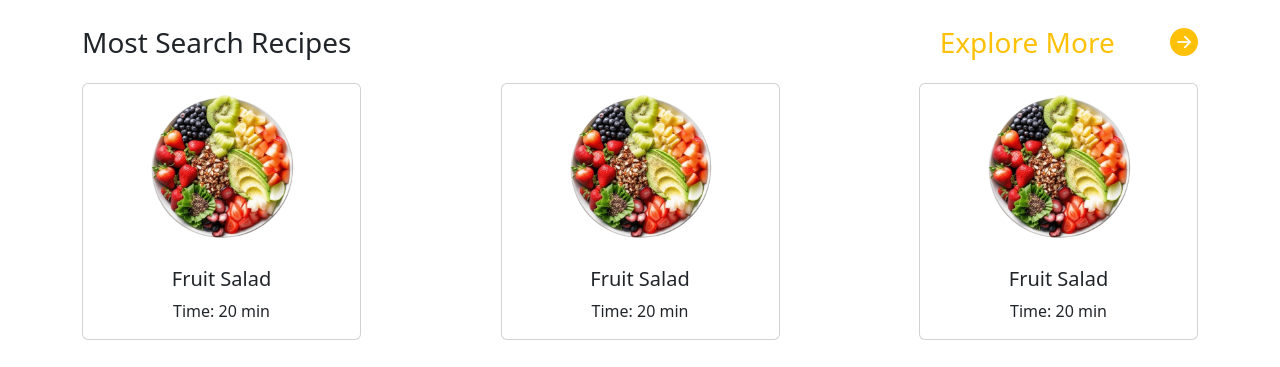
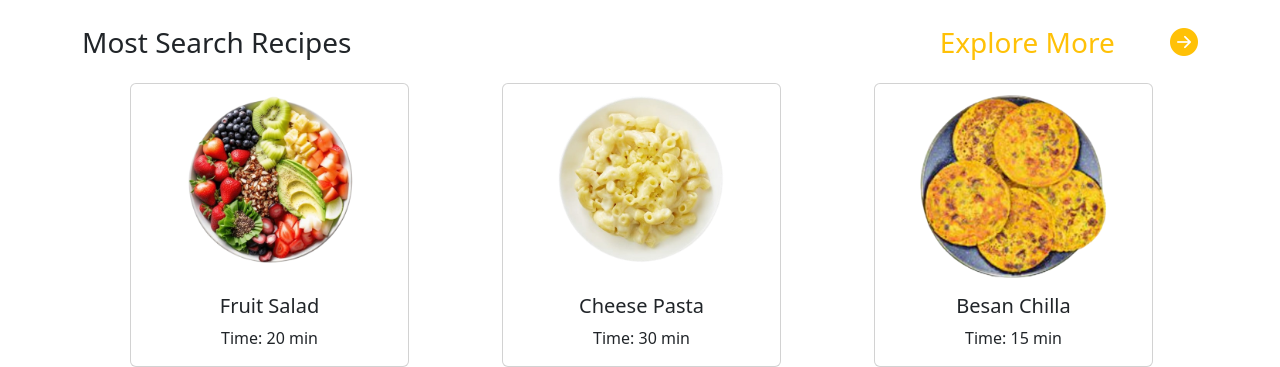
Before and after one commit to parmarkrishnaa/Project, a plain HTML site: page index.html in a window 1280 px wide. Shown: the part 840-1207 px from the top of the page. Before the commit the page ends 1180 px from the top, so only its background shows below. Drawn offline with nearby package versions, Linux system fonts and the light colour scheme.

Commit message:
recipe complete

```diff
--- a/index.html
+++ b/index.html
@@ -150,28 +150,34 @@
                     </div>
                     <div class="col-md-12">
                         <div class="d-flex justify-content-between mt-3">
-                            <div class="card w-25">
-                                <img src="./assets/images/card-img-1.png" class="card-img-top mx-auto" style="width: 60%;"
+                            <div class="col-md-4">
+                                <div class="card w-75 ms-5">
+                                <img src="./assets/images/card-img-1.png" class="card-img-top mx-auto" style="width: 70%;"
                                     alt="card-img-1">
                                 <div class="card-body text-center">
                                     <h5 class="card-title">Fruit Salad</h5>
                                     <p class="card-text">Time: 20 min</p>
                                 </div>
                             </div>
-                            <div class="card w-25">
-                                <img src="./assets/images/card-img-1.png" class="card-img-top mx-auto" style="width: 60%;"
-                                    alt="card-img-1">
-                                <div class="card-body text-center">
-                                    <h5 class="card-title">Fruit Salad</h5>
-                                    <p class="card-text">Time: 20 min</p>
+                            </div>
+                            <div class="col-md-4">
+                                <div class="card w-75 ms-5">
+                                    <img src="./assets/images/card-img-2.png" class="card-img-top mx-auto" style="width: 70%;"
+                                        alt="card-img-1">
+                                    <div class="card-body text-center">
+                                        <h5 class="card-title">Cheese Pasta</h5>
+                                        <p class="card-text">Time: 30 min</p>
+                                    </div>
                                 </div>
                             </div>
-                            <div class="card w-25">
-                                <img src="./assets/images/card-img-1.png" class="card-img-top mx-auto" style="width: 60%;"
-                                    alt="card-img-1">
-                                <div class="card-body text-center">
-                                    <h5 class="card-title">Fruit Salad</h5>
-                                    <p class="card-text">Time: 20 min</p>
+                            <div class="col-md-4">
+                                <div class="card w-75 ms-5">
+                                    <img src="./assets/images/card-img-3.png" class="card-img-top mx-auto" style="width: 70%;"
+                                        alt="card-img-3">
+                                    <div class="card-body text-center">
+                                        <h5 class="card-title">Besan Chilla</h5>
+                                        <p class="card-text">Time: 15 min</p>
+                                    </div>
                                 </div>
                             </div>
                         </div>
```
Also changed, not shown: assets/images/card-img-2.png (added), assets/images/card-img-3.png (added).
